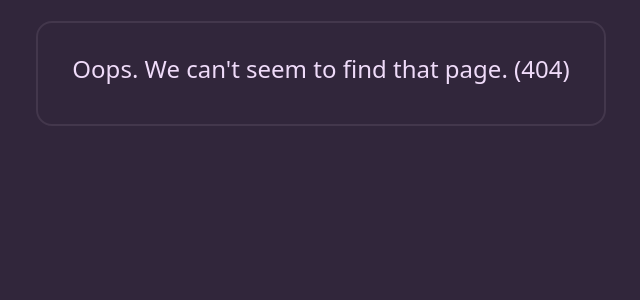
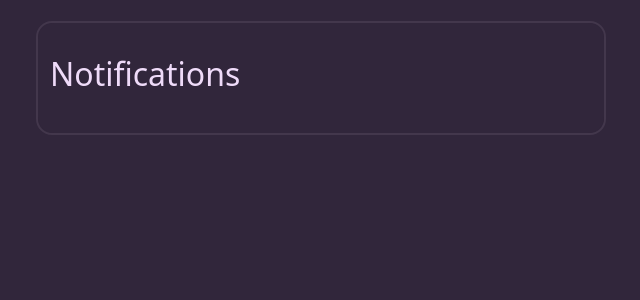
Before and after one commit to flynnsol/Qwippit, a Flask app: page /notifications in a window 1280 px wide. Shown: the part 59-359 px from the top of the page, without its empty margins (34-674 px from the left). Run offline with Flask 2, Linux system fonts and the light colour scheme; a user stored in the database is signed in; data comes from the database, SQL or seed files in the repository.

Commit message:
notifications page start

```diff
--- a/qwippit/static/main.css
+++ b/qwippit/static/main.css
@@ -208,6 +208,18 @@ a {
     border-bottom-right-radius: 1rem;
     border-bottom-left-radius: 1rem;
     border-bottom: none;
+}
+
+/* notifications */
+
+.notifications {
+    border-top-right-radius: 1rem;
+    border-top-left-radius: 1rem;
+    cursor: auto;
+}
+
+.notifications:hover {
+    background-color: #31263B;
 }
 
 
--- a/qwippit/templates/main/layout.html
+++ b/qwippit/templates/main/layout.html
@@ -61,7 +61,7 @@
                                     <li class="list-group-item bg-main main-font-nh"><h3>{{ current_user.displayname }}</h3><h6 class="text-muted">@{{ current_user.username }}</h6></li>
                                     <li onclick="location.href='{{ url_for('main.home') }}'" class="list-group-item bg-main main-font-nh"><h6>Home</h6></li>
                                     <li onclick="location.href='{{ url_for('users.profile', username=current_user.username) }}'" class="list-group-item bg-main main-font-nh"><h6>Profile</h6></li>
-                                    <li onclick="location.href='{{ url_for('main.home') }}'" class="list-group-item bg-main main-font-nh"><h6>Notifications</h6></li>
+                                    <li onclick="location.href='{{ url_for('users.notifications') }}'" class="list-group-item bg-main main-font-nh"><h6>Notifications</h6></li>
                                     <li onclick="location.href='{{ url_for('users.settings') }}'" class="list-group-item lgl-last bg-main main-font-nh"><h6>Settings</h6></li>
                                 {% else %}
                                     <li class="list-group-item bg-main main-font-nh"><h3>Join Today</h3></li>
--- /dev/null
+++ b/qwippit/templates/users/notifications.html
@@ -0,0 +1,6 @@
+{% extends "main/layout.html" %}
+{% block content %}
+  <div class="row content-section notifications">
+    <h2>Notifications</h2>
+  </div>
+{% endblock content %}
--- a/qwippit/users/routes.py
+++ b/qwippit/users/routes.py
@@ -182,3 +182,9 @@ def delete_user(user_id):
     db.session.commit()
     flash('Account Deleted.', 'success')
     return redirect(url_for('main.home'))
+
+
+@users.route("/notifications")
+@login_required
+def notifications():
+    return render_template('users/notifications.html', title="Notifications")
```
